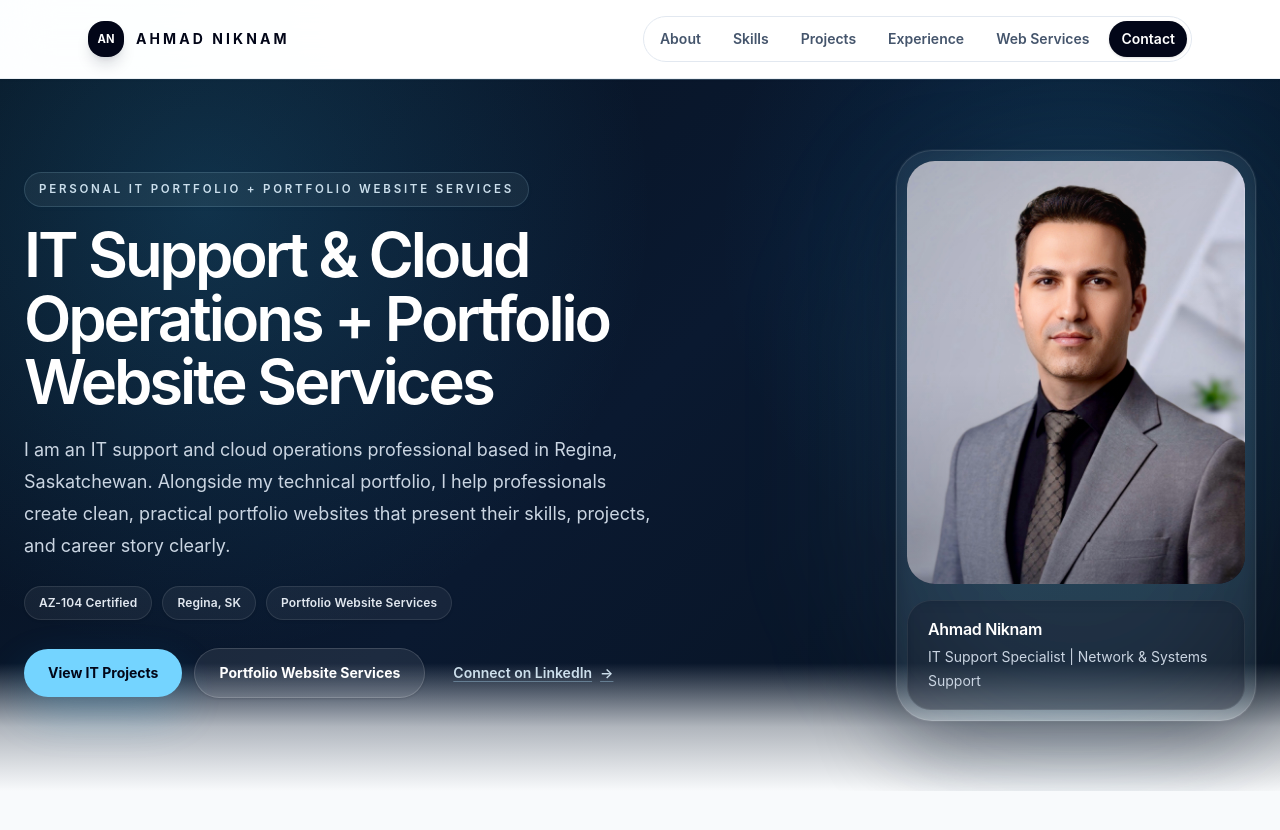
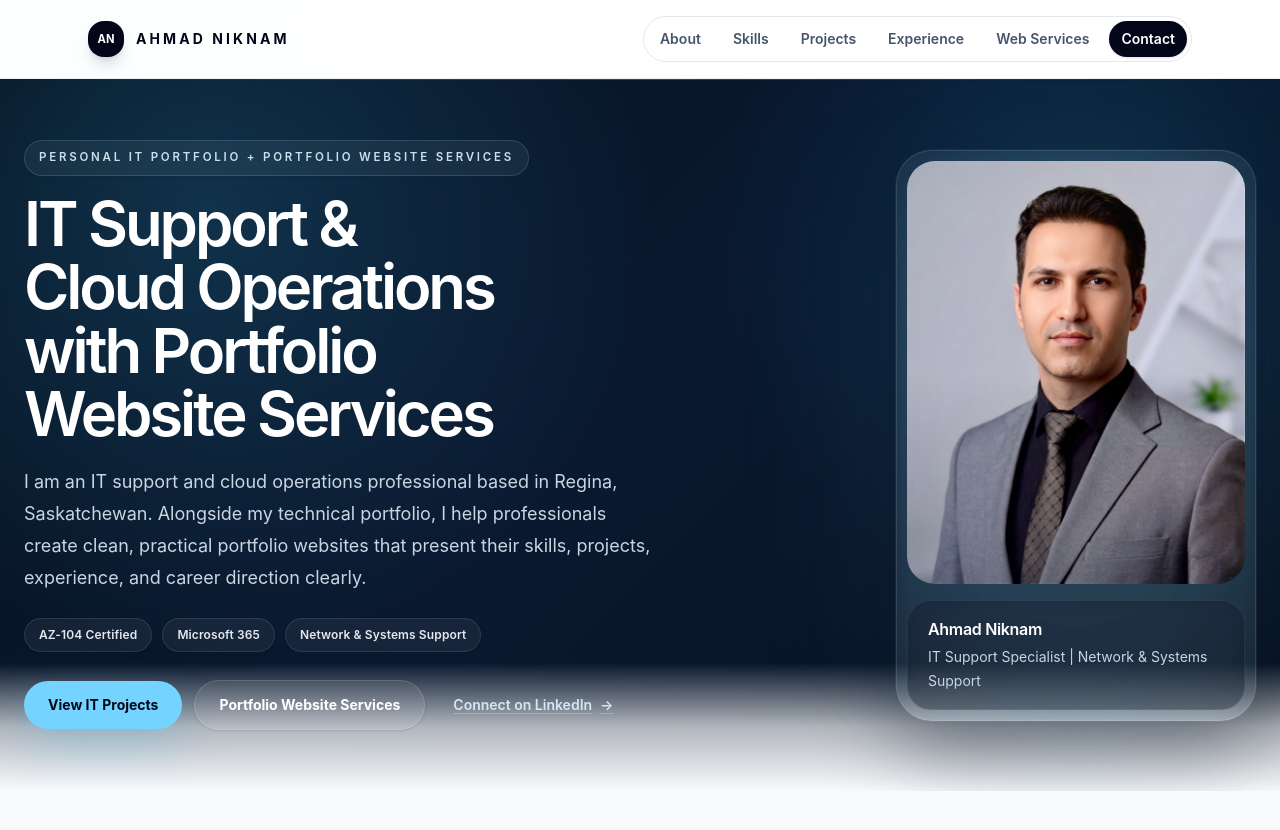
Before and after one commit to AhmadNiknam/ahmad-portfolio-website, a Next.js app: page / in a window 1280 px wide. Shown: the top 830 px of the page. Built offline with nearby package versions, Linux system fonts and the light colour scheme.

Commit message:
refactor: update hero component text for clarity and relevance, enhancing description of services and skills. Revise hero badges to reflect current certifications and support areas.

```diff
--- a/components/hero.tsx
+++ b/components/hero.tsx
@@ -20,12 +20,13 @@ export function Hero() {
             id="hero-title"
             className="max-w-[44rem] text-[clamp(2.25rem,9vw,3.05rem)] font-semibold leading-[1.03] tracking-[-0.05em] text-balance text-white sm:text-[clamp(2.9rem,6.2vw,3.45rem)] lg:text-[clamp(3.15rem,4.2vw,3.65rem)] xl:text-[3.85rem]"
           >
-            IT Support & Cloud Operations + Portfolio Website Services
+            IT Support & Cloud Operations with Portfolio Website Services
           </h1>
           <p className="mt-5 max-w-[40rem] text-base leading-7 text-slate-300 sm:text-lg sm:leading-8">
             I am an IT support and cloud operations professional based in Regina, Saskatchewan.
             Alongside my technical portfolio, I help professionals create clean, practical
-            portfolio websites that present their skills, projects, and career story clearly.
+            portfolio websites that present their skills, projects, experience, and career
+            direction clearly.
           </p>
           <div className="mt-6 flex flex-wrap gap-2.5">
             {heroBadges.map((badge) => (
--- a/lib/portfolio-data.ts
+++ b/lib/portfolio-data.ts
@@ -17,8 +17,8 @@ export const profileLinks = {
 
 export const heroBadges = [
   "AZ-104 Certified",
-  "Regina, SK",
-  "Portfolio Website Services"
+  "Microsoft 365",
+  "Network & Systems Support"
 ];
 
 export const skillGroups = [
```
